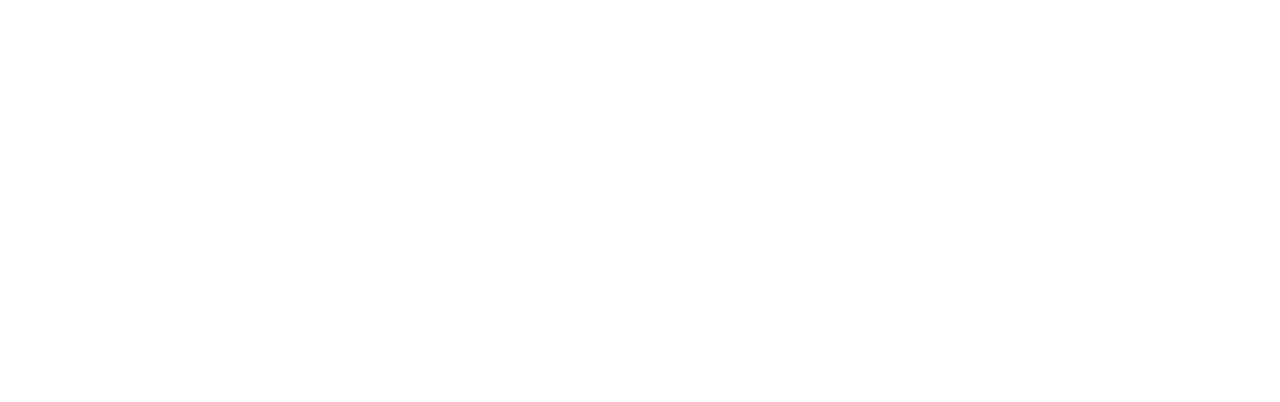
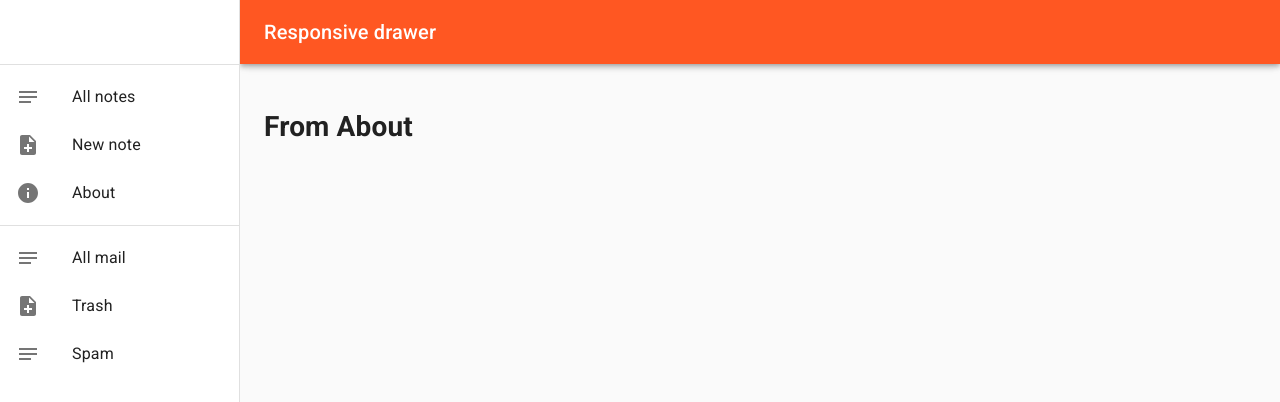
Before and after one commit to AaronTDR/Notes-frontend, a React (Create React App) app: page /about in a window 1280 px wide. Shown: the top 402 px of the page. Built offline with nearby package versions, Linux system fonts and the light colour scheme.

Commit message:
Add /about path with its respective component

```diff
--- a/src/App.js
+++ b/src/App.js
@@ -6,6 +6,7 @@ import ResponsiveDrawer from "./components/ResponsiveDrawer";
 import NewNote from "./components/NewNote";
 import Note from "./components/Note";
 import Notes from "./components/Notes";
+import About from "./components/About";
 
 function App() {
   return (
@@ -27,6 +28,12 @@ function App() {
           />
 
           <Route exact path="/note/:id" component={Note} />
+
+          <Route
+            exact
+            path="/about"
+            component={() => <ResponsiveDrawer componentToRender={<About />} />}
+          />
         </Switch>
       </Router>
     </ThemeProvider>
--- /dev/null
+++ b/src/components/About.js
@@ -0,0 +1,10 @@
+import React from "react";
+const About = () => {
+  return (
+    <div>
+      <h1>From About</h1>
+    </div>
+  );
+};
+
+export default About;
```
Also changed, not shown: 1 other file (tests, documents, lock files or other folders).
